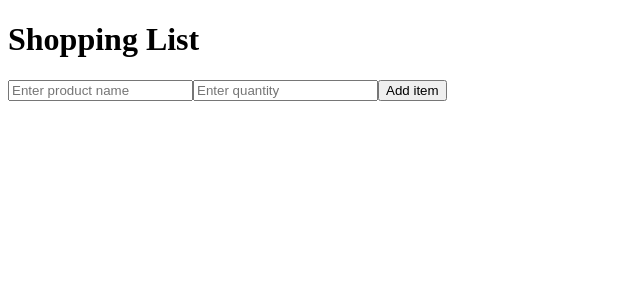
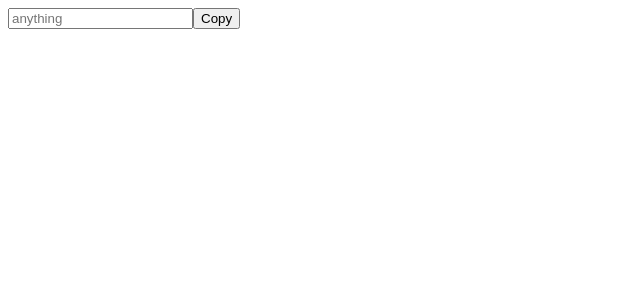
Before and after one commit to muxlisa-maxmudova/react.js.start, a React (Vite) app: page / in a window 1280 px wide. Shown: the top 300 px of the page, without its empty margins (0-640 px from the left). Built offline with nearby package versions, Linux system fonts and the light colour scheme.

Commit message:
CopyPaste end

```diff
--- a/src/App.jsx
+++ b/src/App.jsx
@@ -1,8 +1,8 @@
-import ShoppingList from "./Hooks/ShoppingList.jsx";
+import CopyPaste from "./Portal/CopyPaste.jsx";
 export const App = () => {
     return (
         <main>
-        <ShoppingList/>
+          <CopyPaste/>
         </main>
     )
 }
--- a/src/Hooks/ShoppingList.jsx
+++ b/src/Hooks/ShoppingList.jsx
@@ -33,13 +33,13 @@ const ShoppingList = () => {
                 />
                 <button type="submit">Add item</button>
             </form>
-            <ul>
+            <ol>
                 {items.map((item) => (
                     <li key={Math.random()}>
                         {item.name} - quantity: {item.quantity}
                     </li>
                 ))}
-            </ul>
+            </ol>
         </div>
     )
 }
--- /dev/null
+++ b/src/Portal/CopyPaste.jsx
@@ -0,0 +1,21 @@
+import {useState} from "react";
+import Notification from "./Notification.jsx";
+const CopyPaste = () => {
+    const [input, setInput] = useState('')
+    const [copied, setCopied] = useState(false)
+    const handleCopy = () => {
+        navigator.clipboard.writeText(input).then(() => {
+            setCopied(true)
+            setTimeout(()=>{setCopied(false)}, 2000)
+        })
+    }
+    return (
+        <div>
+           <input
+            placeholder={'anything'} onChange={(e)=>{setInput(e.target.value)}}/>
+            <button onClick={handleCopy} >Copy</button>
+            <Notification copied={copied}/>
+        </div>
+    )
+}
+export default CopyPaste
--- /dev/null
+++ b/src/Portal/Notification.jsx
@@ -0,0 +1,11 @@
+const Notification = (props) => {
+    return (
+        <div>
+            {props.copied &&
+                <h4 style={{float:"left"}}>Copied to clipboard</h4>
+
+            }
+        </div>
+    )
+}
+export default Notification
```
